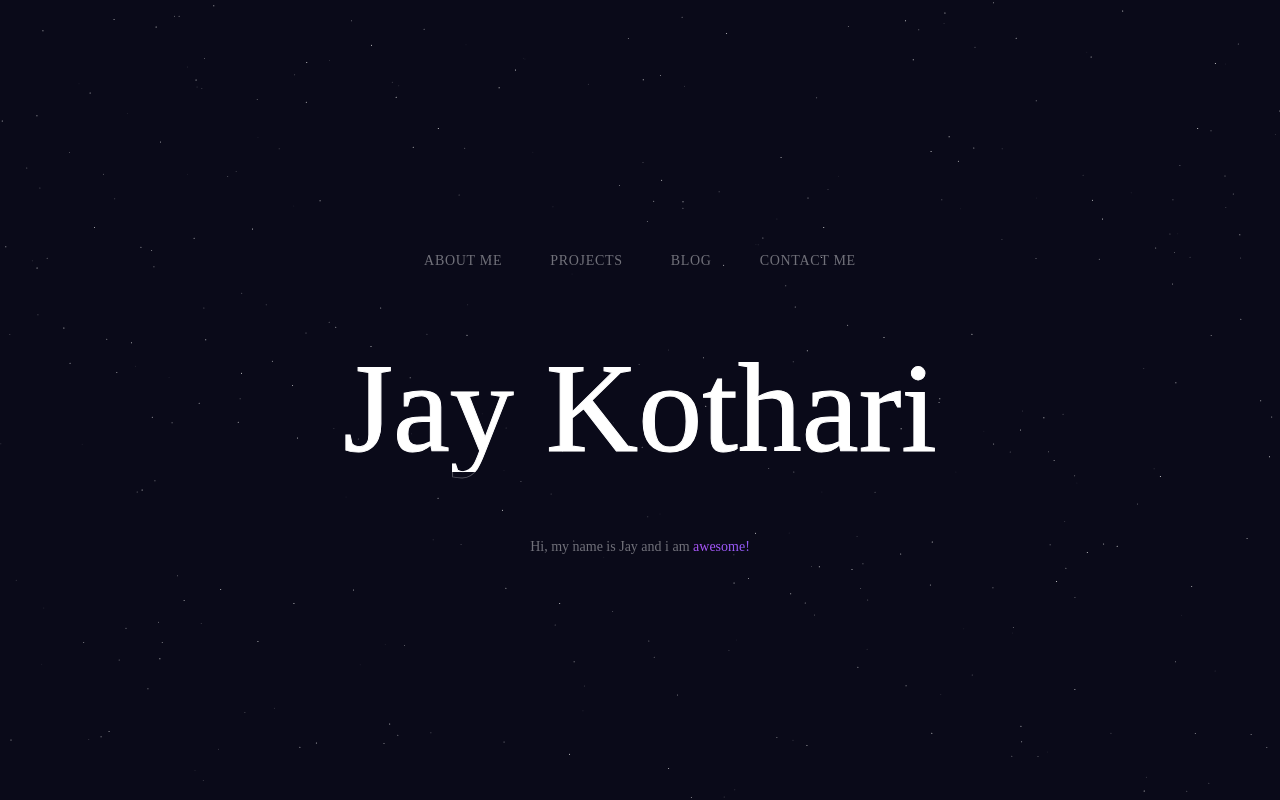
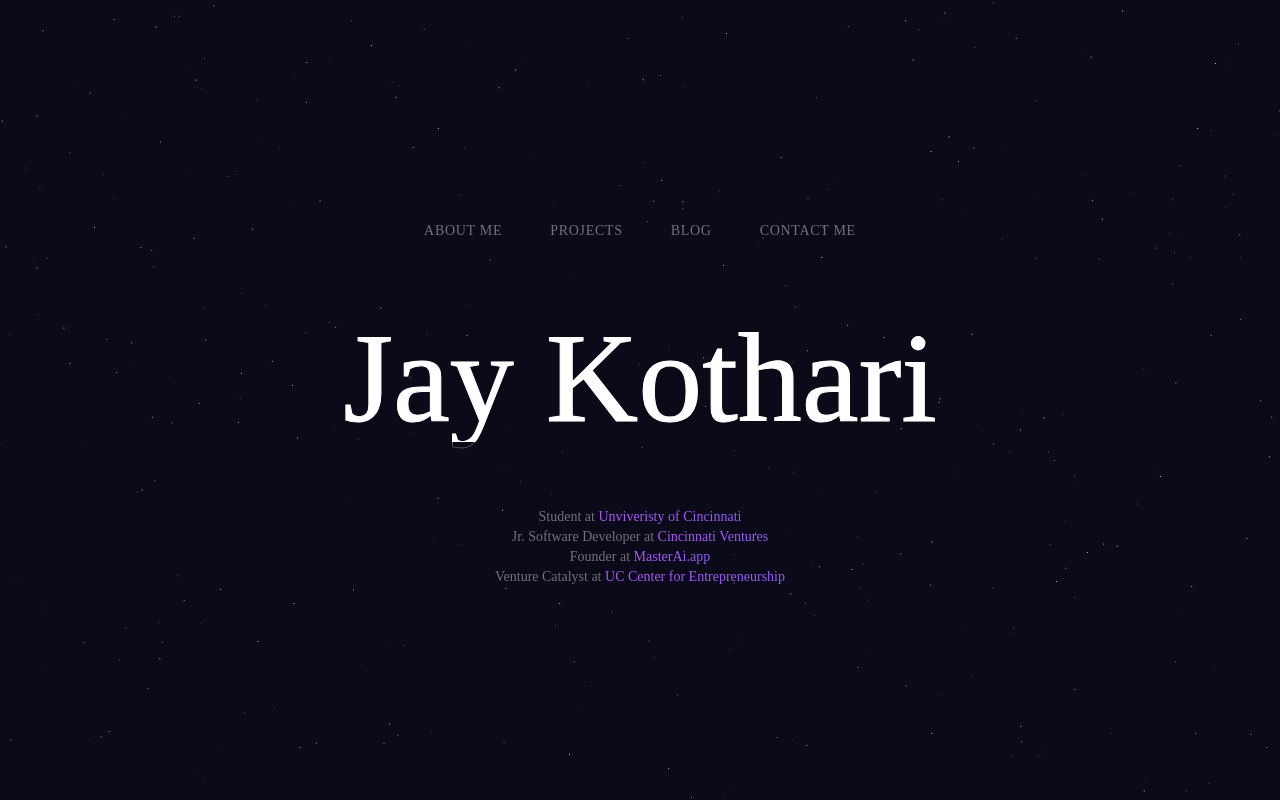
Before and after one commit to Jayko001/my-portfolio, a React (Vite) app: page / in a window 1280 px wide. Built offline with nearby package versions, Linux system fonts and the light colour scheme; a web font is replaced by a local one.

Commit message:
content update

```diff
--- a/src/pages/index.tsx
+++ b/src/pages/index.tsx
@@ -34,8 +34,19 @@ const Home = () => {
 
             <div className="hidden w-screen h-px animate-glow md:block animate-fade-right bg-gradient-to-r from-zinc-300/0 via-zinc-300/50 to-zinc-300/0" />
             <div className="my-16 text-center animate-fade-in">
-                <h2 className="text-sm text-zinc-500 ">
-                    Hi, my name is Jay and i am <span id="fancy-text" className="bg-gradient-to-r from-purple-500 from-25% via-fuchsia-500 via-50% via-violet-500 via-75% to-purple-500"> awesome! </span>
+                <h2 className="text-sm text-zinc-500 flex flex-col ">
+                    <span>
+                        Student at <span id="fancy-text" className="bg-gradient-to-r from-purple-500 from-25% via-fuchsia-500 via-50% via-violet-500 via-75% to-purple-500"> Unviveristy of Cincinnati </span>
+                    </span>
+                    <span>
+                        Jr. Software Developer at <span id="fancy-text" className="bg-gradient-to-r from-purple-500 from-25% via-fuchsia-500 via-50% via-violet-500 via-75% to-purple-500"> Cincinnati Ventures </span>
+                    </span>
+                    <span>
+                        Founder at <span id="fancy-text" className="bg-gradient-to-r from-purple-500 from-25% via-fuchsia-500 via-50% via-violet-500 via-75% to-purple-500"><a href="https://masterai.app/">MasterAi.app</a> </span>
+                    </span>
+                    <span>
+                        Venture Catalyst at <span id="fancy-text" className="bg-gradient-to-r from-purple-500 from-25% via-fuchsia-500 via-50% via-violet-500 via-75% to-purple-500"> UC Center for Entrepreneurship </span>
+                    </span>
                 </h2>
             </div>
 
```
